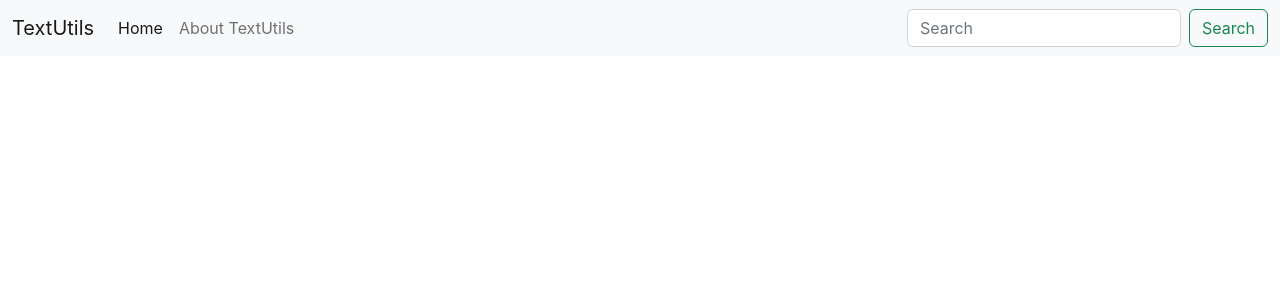
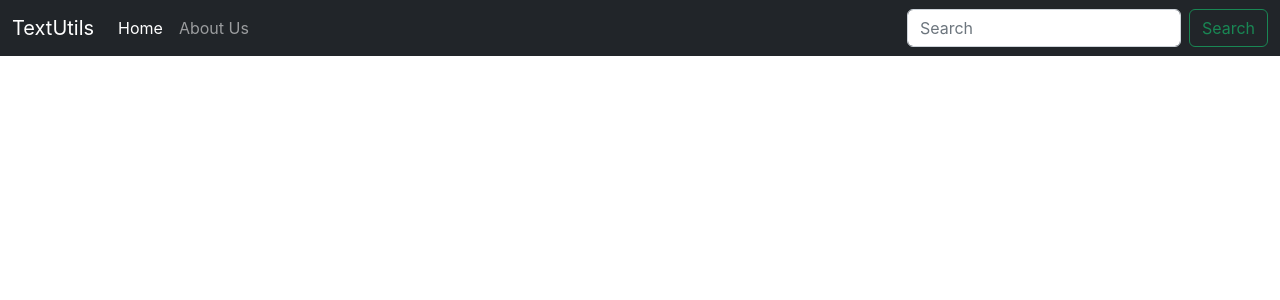
Before and after one commit to Mohammedvaraliya/TextUtils-ReactApp, a React (Create React App) app: page / in a window 1280 px wide. Shown: the top 300 px of the page. Built offline with nearby package versions, Linux system fonts and the light colour scheme.

Commit message:
Add props to components

```diff
--- a/src/App.js
+++ b/src/App.js
@@ -3,7 +3,7 @@ import Navbar from "./components/Navbar";
 function App() {
   return (
     <>
-      <Navbar title="TextUtils" aboutText="About TextUtils"/>
+      <Navbar title="TextUtils" aboutText="About Us"/>
     </>
   );
 }
--- a/src/components/Navbar.js
+++ b/src/components/Navbar.js
@@ -1,8 +1,10 @@
 import React from 'react'
+import PropTypes from 'prop-types'
+
 
 export default function Navbar(props) {
     return (
-        <nav className="navbar navbar-expand-lg bg-light">
+        <nav className="navbar navbar-expand-lg navbar-dark bg-dark">
             <div className="container-fluid">
                 <a className="navbar-brand" href="/">{props.title}</a>
                 <button className="navbar-toggler" type="button" data-bs-toggle="collapse" data-bs-target="#navbarSupportedContent" aria-controls="navbarSupportedContent" aria-expanded="false" aria-label="Toggle navigation">
@@ -26,3 +28,13 @@ export default function Navbar(props) {
         </nav>
     )
 }
+
+Navbar.propTypes = {
+    title: PropTypes.string.isRequired,
+    aboutText: PropTypes.string.isRequired,
+}
+
+Navbar.defaultProps = {
+    title: "Set Title here",
+    aboutText: "About",
+}
```
